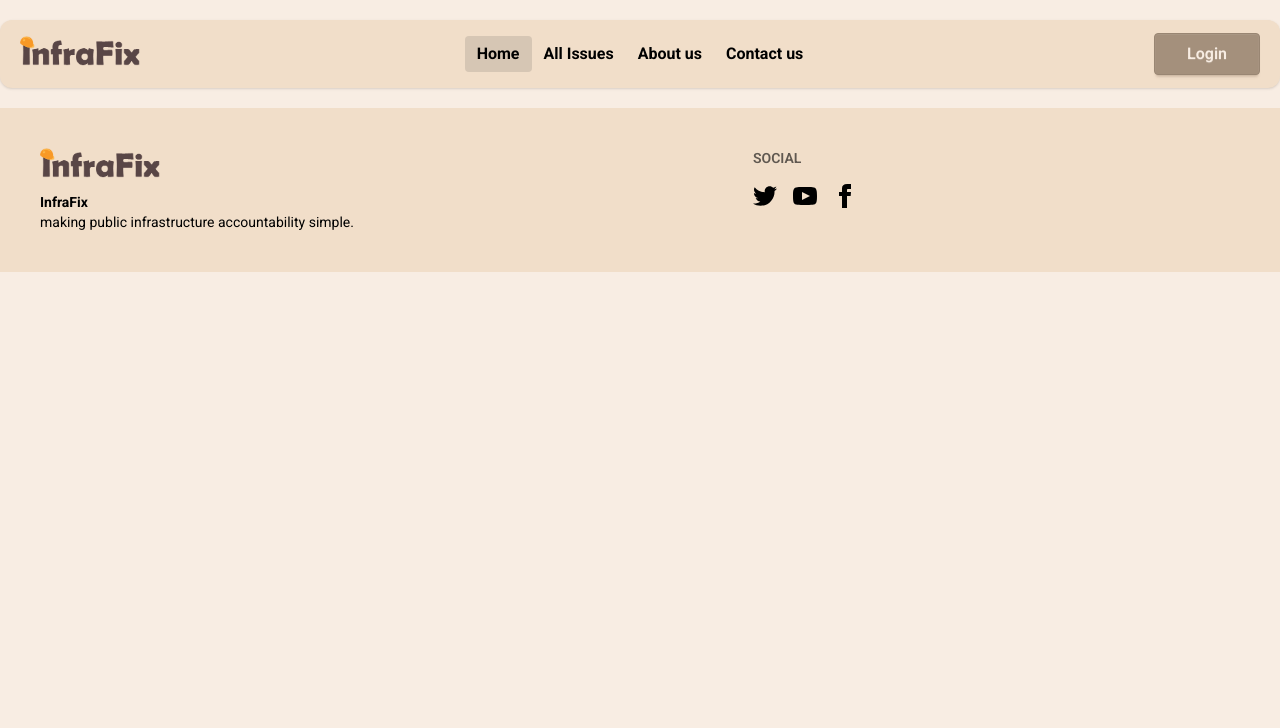
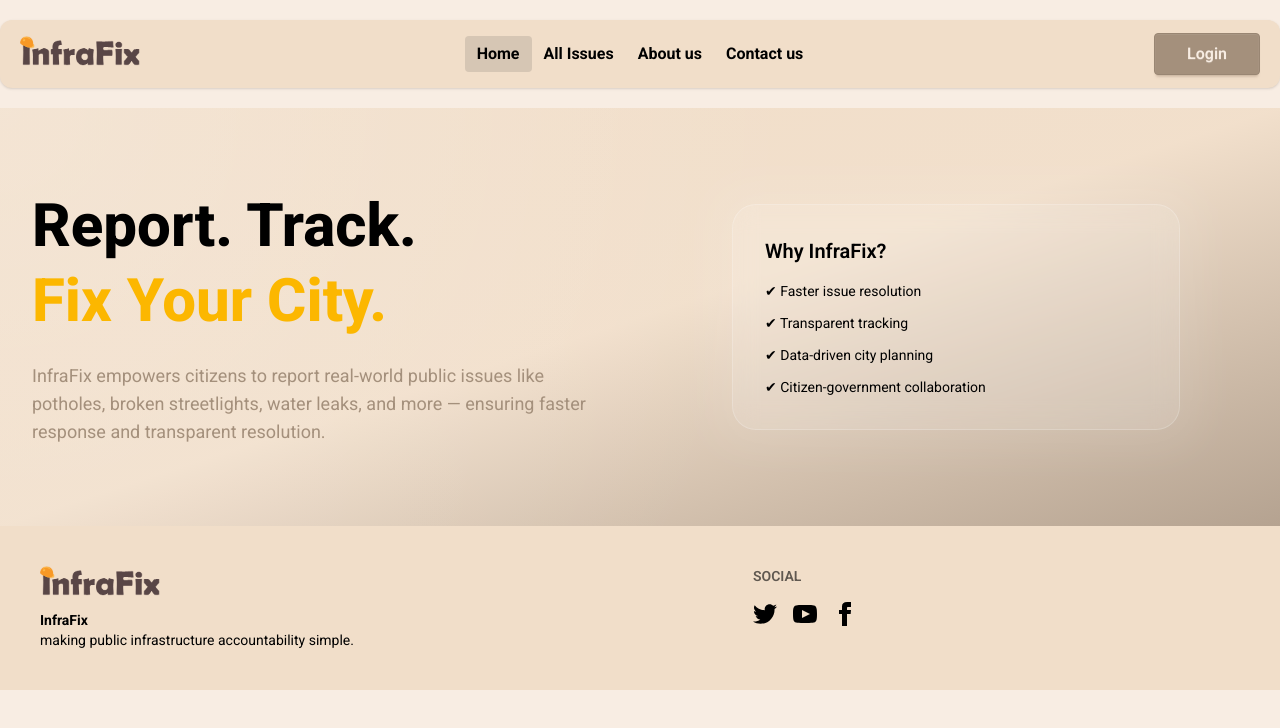
Before and after one commit to moinulhasan45777/InfraFix-Client-React-TanstackQuery, a React (Vite) app: page / in a window 1280 px wide. Shown: the top 728 px of the page. Built offline with nearby package versions, Linux system fonts and the light colour scheme; no server answers.

Commit message:
Added Banner Section in Home Page

```diff
--- a/src/pages/all-issues/AllIssues.jsx
+++ b/src/pages/all-issues/AllIssues.jsx
@@ -1,6 +1,6 @@
 import React from "react";
 import { useQuery } from "@tanstack/react-query";
-import { useLocation, useNavigate } from "react-router";
+import { useNavigate } from "react-router";
 import { ThumbsUp, MapPin } from "lucide-react";
 import useAxiosSecure from "../../hooks/useAxiosSecure";
 import useAuth from "../../hooks/useAuth";
@@ -9,7 +9,6 @@ import Swal from "sweetalert2";
 const AllIssues = () => {
   const axiosSecure = useAxiosSecure();
   const navigate = useNavigate();
-  const location = useLocation();
 
   const { user } = useAuth();
 
--- /dev/null
+++ b/src/pages/home/Banner.jsx
@@ -0,0 +1,51 @@
+import React from "react";
+import { Link } from "react-router";
+import { FaExclamationTriangle, FaMapMarkedAlt } from "react-icons/fa";
+
+const Banner = () => {
+  return (
+    <section className="relative overflow-hidden bg-gradient-to-br from-primary via-primary/90 to-secondary/80">
+      {/* Background Glow */}
+      <div className="absolute inset-0 opacity-20 bg-[radial-gradient(circle_at_top_left,white,transparent_60%)]" />
+
+      <div className="relative max-w-7xl mx-auto px-4 sm:px-6 lg:px-8 py-20">
+        <div className="grid grid-cols-1 lg:grid-cols-2 gap-12 items-center">
+          {/* Left Content */}
+          <div className="text-center lg:text-left text-black space-y-6">
+            <h1 className="text-4xl sm:text-5xl xl:text-6xl font-extrabold leading-tight">
+              Report. Track.
+              <br />
+              <span className="text-warning">Fix Your City.</span>
+            </h1>
+
+            <p className="text-secondary text-base sm:text-lg max-w-xl mx-auto lg:mx-0">
+              InfraFix empowers citizens to report real-world public issues like
+              potholes, broken streetlights, water leaks, and more — ensuring
+              faster response and transparent resolution.
+            </p>
+
+            {/* CTA Buttons */}
+          </div>
+
+          {/* Right Visual */}
+          <div className="hidden lg:flex justify-center">
+            <div className="relative w-full max-w-md">
+              <div className="absolute -inset-4 bg-white/10 rounded-3xl blur-xl" />
+              <div className="relative bg-white/10 backdrop-blur-md border border-white/20 rounded-3xl p-8 text-black space-y-4">
+                <h3 className="text-xl font-semibold">Why InfraFix?</h3>
+                <ul className="space-y-3 text-sm">
+                  <li>✔ Faster issue resolution</li>
+                  <li>✔ Transparent tracking</li>
+                  <li>✔ Data-driven city planning</li>
+                  <li>✔ Citizen-government collaboration</li>
+                </ul>
+              </div>
+            </div>
+          </div>
+        </div>
+      </div>
+    </section>
+  );
+};
+
+export default Banner;
--- a/src/pages/home/Home.jsx
+++ b/src/pages/home/Home.jsx
@@ -1,7 +1,12 @@
 import React from "react";
+import Banner from "./Banner";
 
 const Home = () => {
-  return <div></div>;
+  return (
+    <div>
+      <Banner></Banner>
+    </div>
+  );
 };
 
 export default Home;
```
